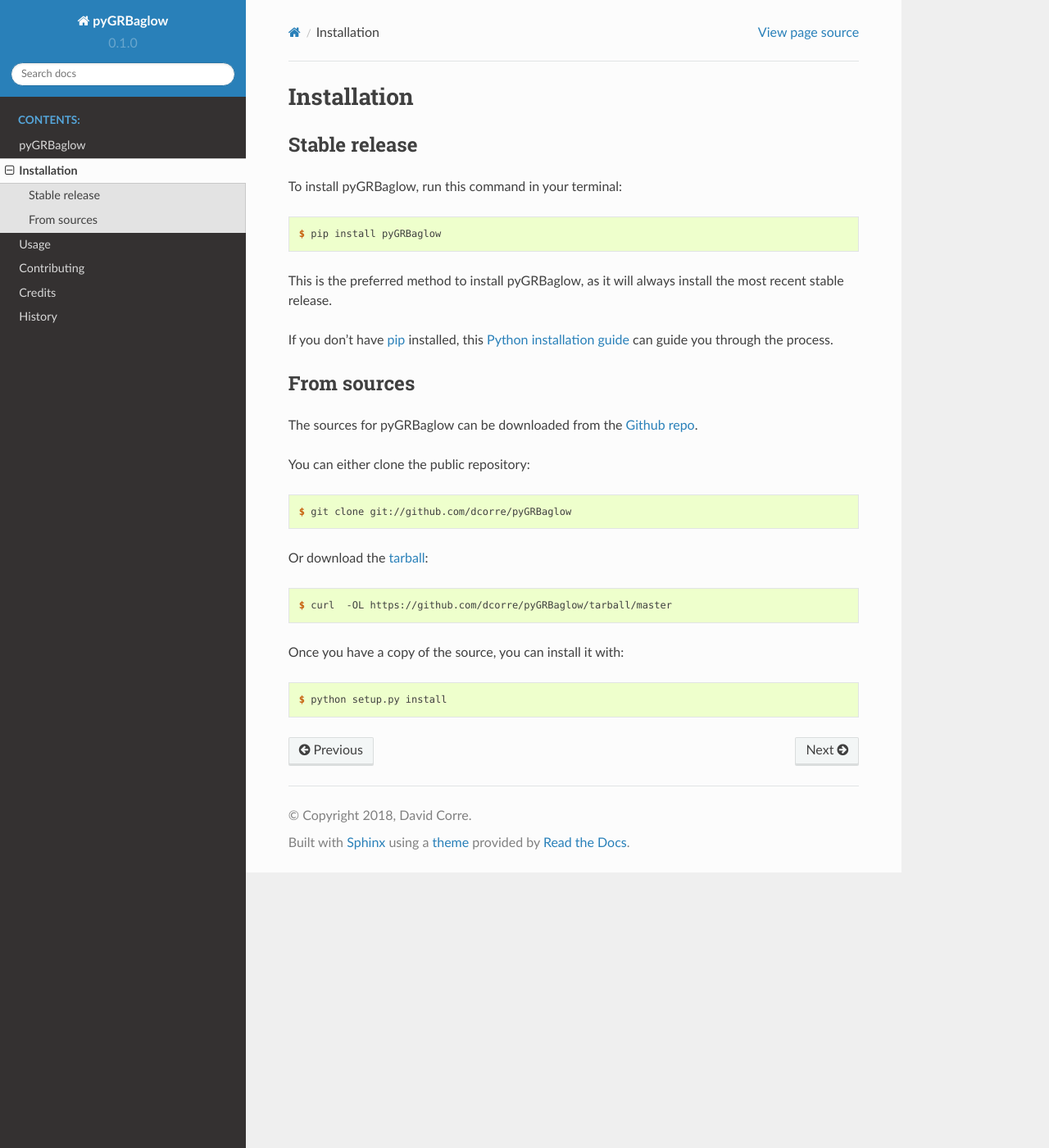
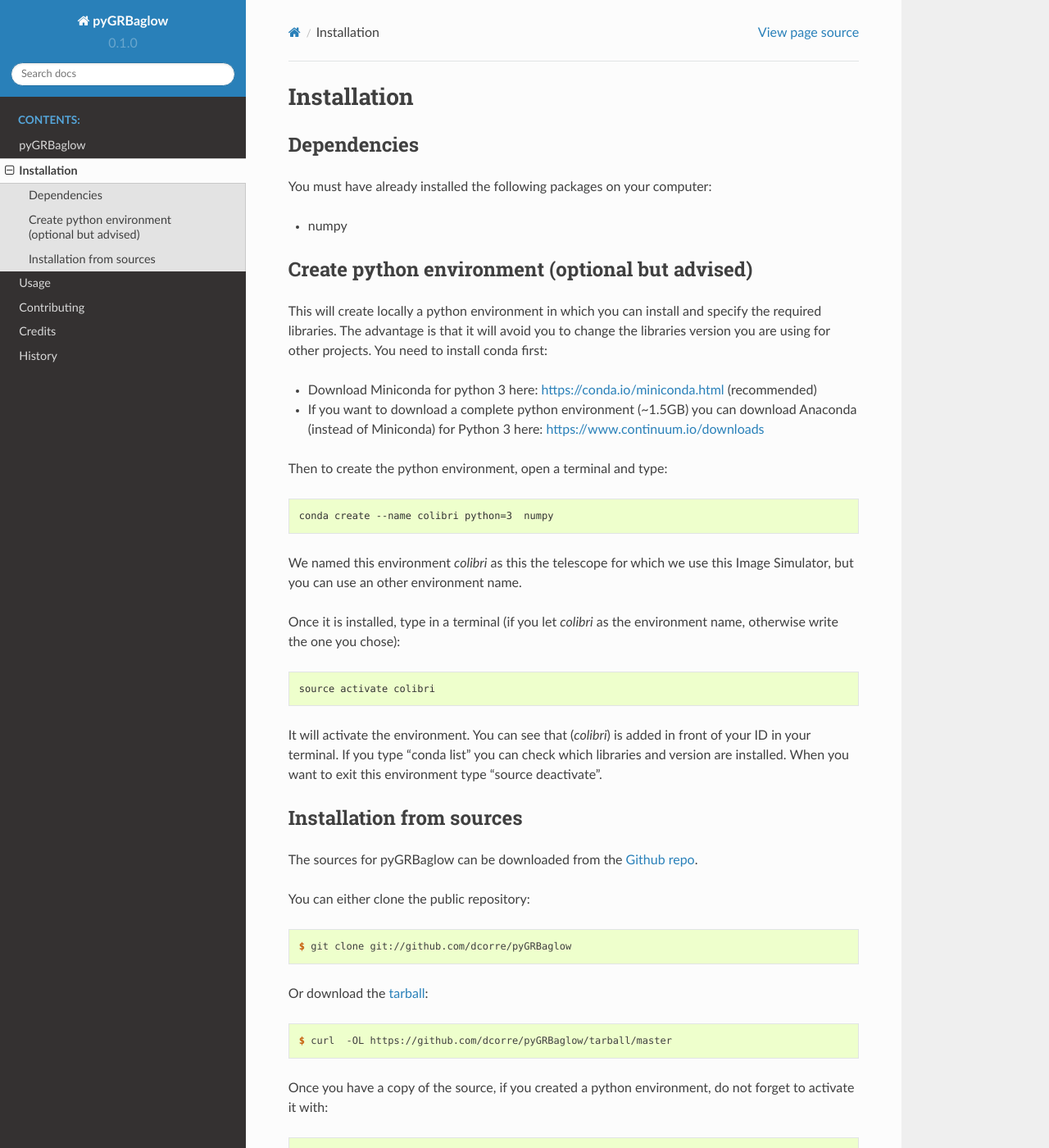
Before and after one commit to dcorre/pyGRBaglow, a Sphinx documentation site: the page built from docs/installation.rst, in a window 1280 px wide and 1400 px high. Shown: the whole window at 82% size. Built offline with Sphinx 7.4.7 and the Read the Docs theme 2.0.0, drawn with Linux system fonts in a browser that asks for light colours; pages that are not in the unit, such as notebooks, are missing from menus; some of the changed text lies outside the part shown.

Commit message:
Updated documentation for installation

```diff
--- a/docs/installation.rst
+++ b/docs/installation.rst
@@ -5,26 +5,46 @@
 ============
 
 
-Stable release
---------------
+Dependencies
+------------
 
-To install pyGRBaglow, run this command in your terminal:
+You must have already installed the following packages on your computer:
+
+- numpy
+
+Create python environment (optional but advised)
+------------------------------------------------
+
+This will create locally a python environment in which you can install and specify the required libraries.
+The advantage is that it will avoid you to change the libraries version you are using for other projects.
+You need to install conda first:
+
+- Download Miniconda for python 3 here: https://conda.io/miniconda.html (recommended)
+
+- If you want to download a complete python environment (~1.5GB) you can download Anaconda (instead of Miniconda) for Python 3 here: https://www.continuum.io/downloads
+
+Then to create the python environment, open a terminal and type:
 
 .. code-block:: console
 
-    $ pip install pyGRBaglow
-
-This is the preferred method to install pyGRBaglow, as it will always install the most recent stable release.
-
-If you don't have `pip`_ installed, this `Python installation guide`_ can guide
-you through the process.
-
-.. _pip: https://pip.pypa.io
-.. _Python installation guide: http://docs.python-guide.org/en/latest/starting/installation/
+    conda create --name colibri python=3  numpy
 
 
-From sources
-------------
+We named this environment *colibri* as this the telescope for which we use this Image Simulator, but you can use an other environment name.
+
+Once it is installed, type in a terminal (if you let *colibri* as the environment name, otherwise write the one you chose):
+
+.. code-block:: console
+
+    source activate colibri
+
+
+It will activate the environment. You can see that (*colibri*) is added in front of your ID in your terminal. If you type "conda list" you can check which libraries and version are installed. When you want to exit this environment type "source deactivate".
+
+
+
+Installation from sources
+-------------------------
 
 The sources for pyGRBaglow can be downloaded from the `Github repo`_.
 
@@ -40,11 +60,20 @@
 
     $ curl  -OL https://github.com/dcorre/pyGRBaglow/tarball/master
 
-Once you have a copy of the source, you can install it with:
+
+Once you have a copy of the source, if you created a python environment, do not forget to activate it with:
 
 .. code-block:: console
 
-    $ python setup.py install
+    source activate colibri
+
+Before installing it, remember that you need numpy to be installed.
+
+You can now install it with:
+
+.. code-block:: console
+
+    $ python setup.py develop
 
 
 .. _Github repo: https://github.com/dcorre/pyGRBaglow
--- a/docs/usage.rst
+++ b/docs/usage.rst
@@ -2,6 +2,4 @@
 Usage
 =====
 
-To use pyGRBaglow in a project::
-
-    import pyGRBaglow
+To do. In the meantime you have a look to the jupyter notebooks on the github.
```
Also changed, not shown: 2 other files.
